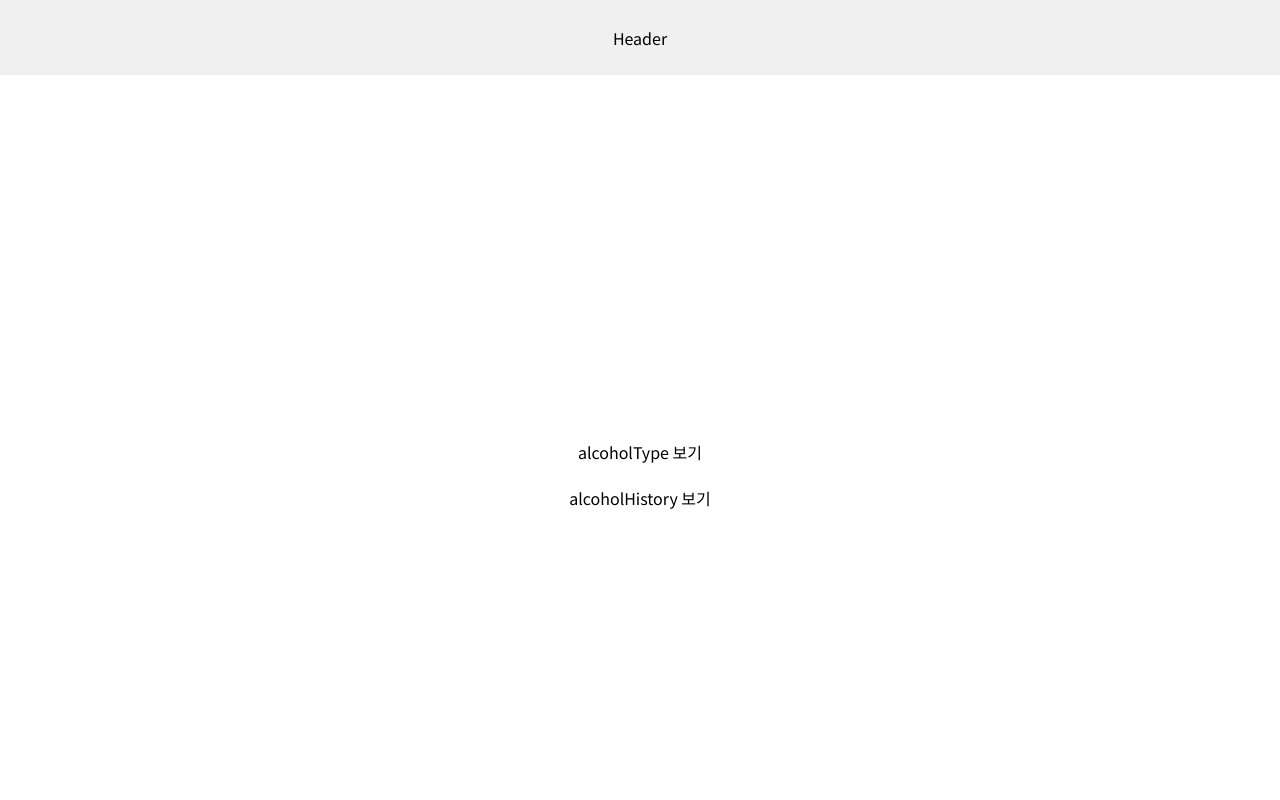
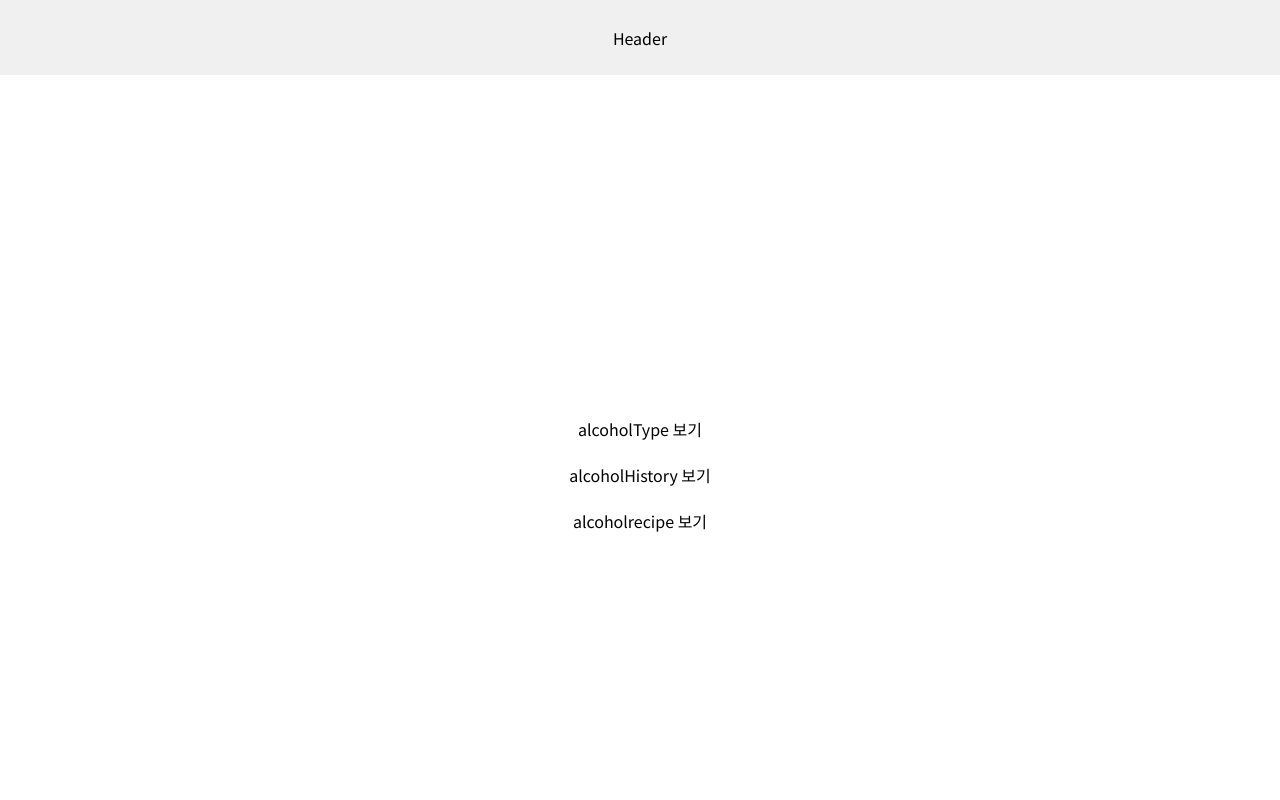
Before and after one commit to TRTBCop/Alcoholic-frontend, a Next.js app: page / in a window 1280 px wide. Shown: the top 800 px of the page. Built offline with nearby package versions, Linux system fonts and the light colour scheme.

Commit message:
feat :[AR] LinkPage

```diff
--- a/pages/index.tsx
+++ b/pages/index.tsx
@@ -18,6 +18,11 @@ const Home: NextPage = () => {
       })}>
         alcoholHistory 보기
       </a>
+      <a onClick={() => router.push({
+        pathname: '/alcoholrecipe',
+      })}>
+        alcoholrecipe 보기
+      </a>
     </div>
   );
 
```
